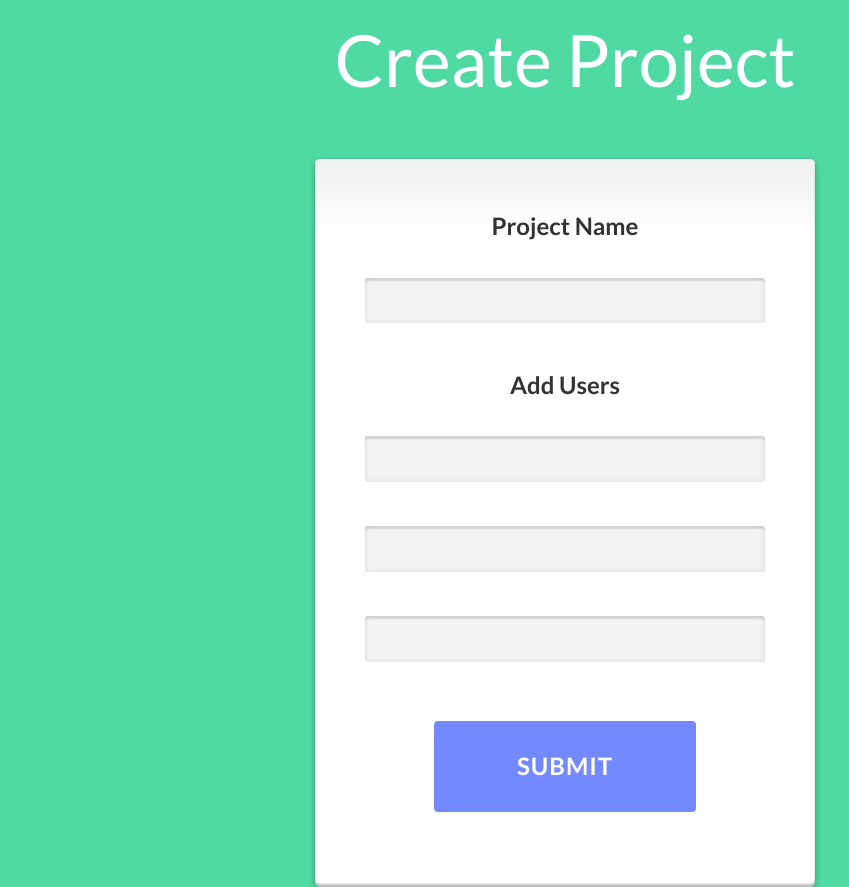
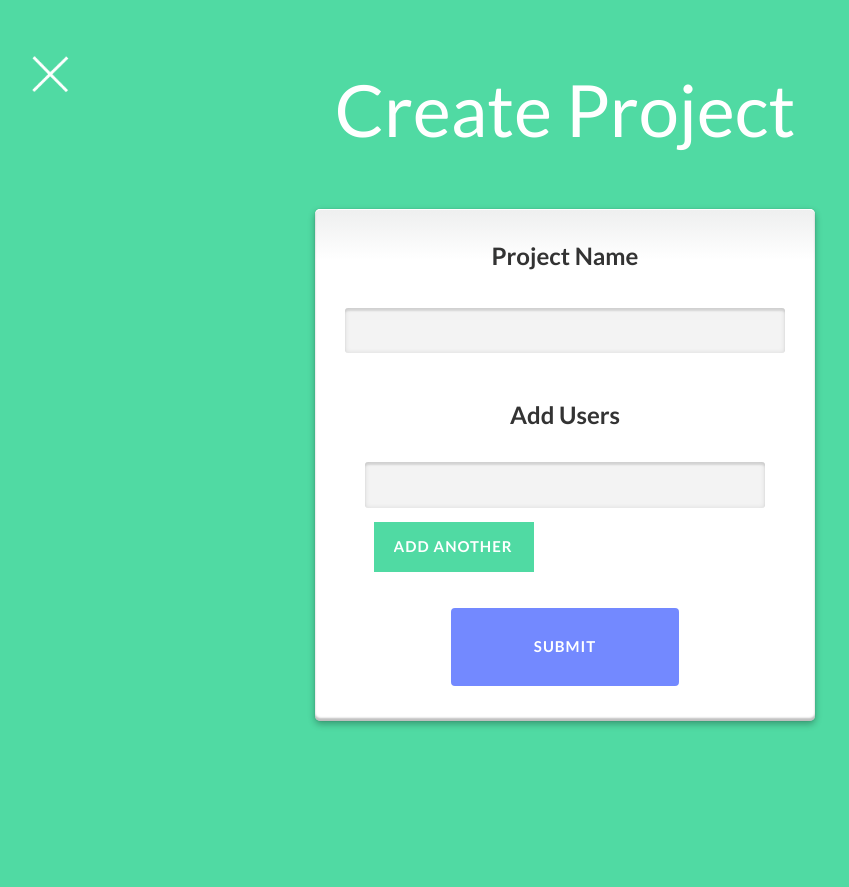
Before and after one commit to jgdevelopment/Accomplist, a Django app: page /projects/create/ in a window 1280 px wide. Shown: the whole page, without its empty margins (75-924 px from the left). After the commit the page ends 727 px from the top, so only its background shows below. Run offline with Django 3.2, Linux system fonts and the light colour scheme; style sheets or scripts are compiled from the project's sources; parts of the project's set-up code (start-up, migrations or seed data) failed here and were passed over; some libraries are stand-ins or nearby versions.

Commit message:
Fixing Buttons, added images

```diff
--- a/projects/templates/projects/create_project.html
+++ b/projects/templates/projects/create_project.html
@@ -18,58 +18,73 @@
 <link rel="stylesheet" type="text/css" href="{% static 'css/style.css' %}" />
 <script src="js/modernizr.custom.js"></script>
 <link href='http://fonts.googleapis.com/css?family=Lato:400,700' rel='stylesheet' type='text/css'>
+<title>Create Project</title>
+ <script src="http://ajax.googleapis.com/ajax/libs/jquery/1.3/jquery.min.js"></script>
+
+    <script type="text/javascript">
+        $(document).ready(function() {
+            $('#btnAdd').click(function() {
+                var num     = $('.clonedInput').length; // how many "duplicatable" input fields we currently have
+                var newNum  = new Number(num + 1);      // the numeric ID of the new input field being added
+
+                // create the new element via clone(), and manipulate its ID using newNum value
+                var newElem = $('#input' + num).clone().attr('id', 'input' + newNum);
+
+                // manipulate the name/id values of the input inside the new element
+                newElem.children(':first').attr('id', 'name' + newNum).attr('name', 'name' + newNum).val('');
+
+                // insert the new element after the last "duplicatable" input field
+                $('#input' + num).after(newElem);
+                // enable the "remove" button
+                $('#btnDel').attr('disabled','');
+
+                if (newNum == 10)
+                    $('#btnAdd').attr('disabled','disabled');
+            });
+
+            $('#btnDel').click(function() {
+                var num = $('.clonedInput').length; // how many "duplicatable" input fields we currently have
+                $('#input' + num).remove();     // remove the last element
+
+                // enable the "add" button
+                $('#btnAdd').attr('disabled','');
+
+                // if only one element remains, disable the "remove" button
+                if (num-1 == 1)
+                    $('#btnDel').attr('disabled','disabled');
+            });
+
+            $('#btnDel').attr('disabled','disabled');
+        });
+    </script>
 </head>
-<title>Create Project</title>
+
 <body style="background:rgb(80, 218, 163);">
+<p>
+<a href="/"><img src="{% static 'images/back.png' %}"style="position: relative;width: 50px;left:100px;top:50px;"></a>
 <h1 align="center" style="font-family:lato;font-size:72px;color:#fff;">Create Project</h1>
+</p>
 <div style="text-align:center;">
-<form method="post" class="form-1" style="width:500px;">
+<form id = "myForm" method="post" class="form-1" style="width:500px;">
+
     {% csrf_token %}
 
-    <p style="font-weight:bold;font-size:24px;padding:40px;">Project Name <br /><br /><input type="text" name="project-name"><br /><br />
-    Add Users <br /><br />
-
-    <input type="text" name="users[]"></textarea> <br /><br />
-    <input type="text" name="users[]"></textarea> <br /><br />
-    <input type="text" name="users[]"></textarea> <br /><br />
+    <p style="font-weight:bold;font-size:24px;padding:20px;">Project Name <br /><br />
+    <input type="text" name="project-name"><br /><br />
+    Add Users <br />
+    <div id="input1" style="margin-bottom:4px;" class="clonedInput">
+    <input type="text" id="name1" name="name" style="width:400px;"></textarea> <br />
+    </div>
+    <div>
+        <input class="btnCustG" style="width:160px;" id="btnAdd" value="add another name" />
+        <input class="btnCustR" id="btnDel" style="width:160px;" value="remove name" />
+    </div>
+	<br />
     <input class="btn btn-1 btn-1a" type="submit"></input>
     </p>
 </form>
 </div>
-<script src="{% static 'js/classie.js' %}"></script>
-		<script>
-			var buttons7Click = Array.prototype.slice.call( document.querySelectorAll( '#btn-click button' ) ),
-				buttons9Click = Array.prototype.slice.call( document.querySelectorAll( 'button.btn-8g' ) ),
-				totalButtons7Click = buttons7Click.length,
-				totalButtons9Click = buttons9Click.length;
 
-			buttons7Click.forEach( function( el, i ) { el.addEventListener( 'click', activate, false ); } );
-			buttons9Click.forEach( function( el, i ) { el.addEventListener( 'click', activate, false ); } );
-
-			function activate() {
-				var self = this, activatedClass = 'btn-activated';
-
-				if( classie.has( this, 'btn-7h' ) ) {
-					// if it is the first of the two btn-7h then activatedClass = 'btn-error';
-					// if it is the second then activatedClass = 'btn-success'
-					activatedClass = buttons7Click.indexOf( this ) === totalButtons7Click-2 ? 'btn-error' : 'btn-success';
-				}
-				else if( classie.has( this, 'btn-8g' ) ) {
-					// if it is the first of the two btn-8g then activatedClass = 'btn-success3d';
-					// if it is the second then activatedClass = 'btn-error3d'
-					activatedClass = buttons9Click.indexOf( this ) === totalButtons9Click-2 ? 'btn-success3d' : 'btn-error3d';
-				}
-
-				if( !classie.has( this, activatedClass ) ) {
-					classie.add( this, activatedClass );
-					setTimeout( function() { classie.remove( self, activatedClass ) }, 1000 );
-				}
-			}
-
-			document.querySelector( '.btn-7i' ).addEventListener( 'click', function() {
-				classie.add( document.querySelector( '#trash-effect' ), 'trash-effect-active' );
-			}, false );
-</script>
 </body>
 </html>
 {% endblock %}
--- a/static/css/component.css
+++ b/static/css/component.css
@@ -23,6 +23,88 @@
 	text-transform: uppercase;
 	letter-spacing: 1px;
 	font-weight: 700;
+	outline: none;
+	position: relative;
+	-webkit-transition: all 0.3s;
+	-moz-transition: all 0.3s;
+	transition: all 0.3s;
+}
+.btn {
+	border: none;
+	font-family: inherit;
+	font-size: inherit;
+	color: #fff;
+	background: none;
+	cursor: pointer;
+	padding: 25px 80px;
+	display: inline-block;
+	margin: 15px 30px;
+	text-transform: uppercase;
+	letter-spacing: 1px;
+	font-weight: 700;
+	outline: none;
+	position: relative;
+	-webkit-transition: all 0.3s;
+	-moz-transition: all 0.3s;
+	transition: all 0.3s;
+}
+.btnCustG {
+	border: none;
+	font-family: inherit;
+	font-size: inherit;
+	color: inherit;
+	background: rgb(80, 218, 163);
+	cursor: pointer;
+	height:15px;
+	padding:25px 20px;
+	display: inline-block;
+	margin: 0px 30px;
+	text-transform: uppercase;
+	letter-spacing: 1px;
+	color:#fff;
+	font-weight: 700;
+	outline: none;
+	position: relative;
+	-webkit-transition: all 0.3s;
+	-moz-transition: all 0.3s;
+	transition: all 0.3s;
+}
+.btnCustR {
+	border: none;
+	font-family: inherit;
+	font-size: inherit;
+	color: inherit;
+	background: #D45555;
+	cursor: pointer;
+	height:15px;
+	padding:25px 20px;
+	display: inline-block;
+	margin: 0px 30px;
+	text-transform: uppercase;
+	letter-spacing: 1px;
+	font-weight: 700;
+	color:#fff;
+	outline: none;
+	position: relative;
+	-webkit-transition: all 0.3s;
+	-moz-transition: all 0.3s;
+	transition: all 0.3s;
+}
+.btnCustR:disabled {
+	border: none;
+	font-family: inherit;
+	font-size: inherit;
+	color: inherit;
+	background: #fff;
+	cursor: pointer;
+	height:15px;
+	padding:25px 20px;
+	display: inline-block;
+	margin: 0px 30px;
+	text-transform: uppercase;
+	letter-spacing: 1px;
+	font-weight: 700;
+	color:#fff;
 	outline: none;
 	position: relative;
 	-webkit-transition: all 0.3s;
```
Also changed, not shown: main/templates/main/home.html (+3 -38 lines), db.sqlite3, static/images/back.png (added).
